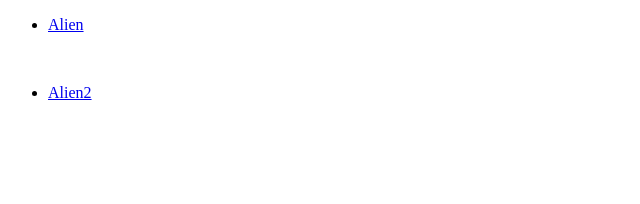
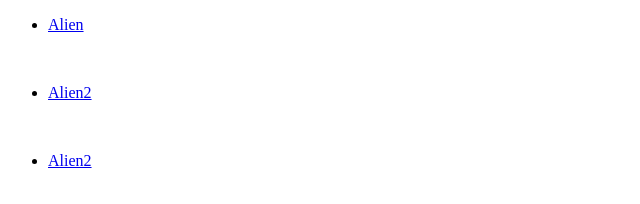
Before and after one commit to balhun/balhun.github-io, a plain HTML site: page index.html in a window 1280 px wide. Shown: the full height of the page, 0-640 px from the left. Drawn offline with Linux system fonts and the light colour scheme.

Commit message:
Update index.html

```diff
--- a/index.html
+++ b/index.html
@@ -14,5 +14,8 @@
     <ul>
         <li><a href="/alien2/index.html">Alien2</a></li>
     </ul><br>
+    <ul>
+        <li><a href="/barlangrajzok/barlang.html">Alien2</a></li>
+    </ul><br>
 </body>
 </html>
```
